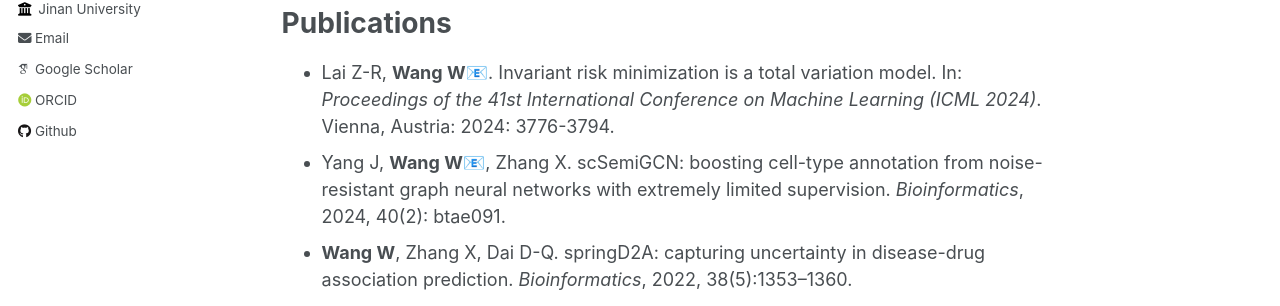
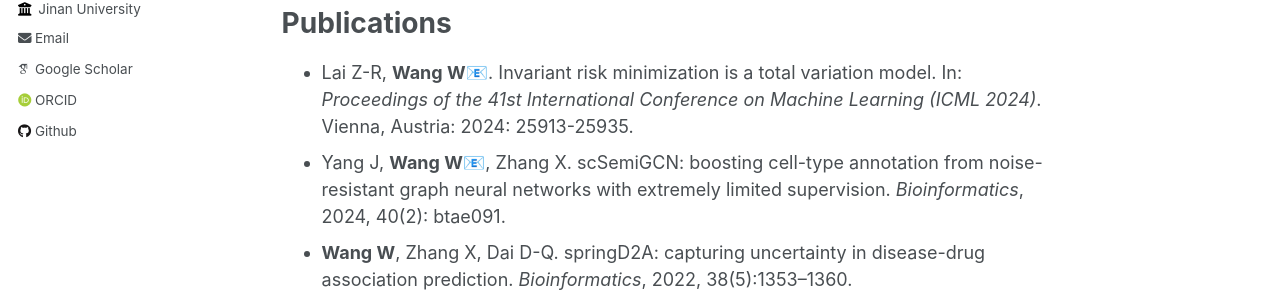
Before and after one commit to wangyuanhao/wangyuanhao.github.io, a Jekyll site: the page built from _pages/about.md, in a window 1280 px wide and 900 px high. Shown: the part 299-605 px from the top of the window. Built offline with Jekyll 4.4.1, drawn with Linux system fonts in a browser that asks for light colours; some web fonts are replaced.

Commit message:
Update about.md

```diff
--- a/_pages/about.md
+++ b/_pages/about.md
@@ -12,7 +12,7 @@ I am currently working in the Department of Mathematics at Jinan (暨南) Univer
 
 Publications
 ======
-* Lai Z-R, **Wang W📧**. Invariant risk minimization is a total variation model. In: *Proceedings of the 41st International Conference on Machine Learning (ICML 2024)*. Vienna, Austria: 2024: 3776-3794.
+* Lai Z-R, **Wang W📧**. Invariant risk minimization is a total variation model. In: *Proceedings of the 41st International Conference on Machine Learning (ICML 2024)*. Vienna, Austria: 2024: 25913-25935.
 * Yang J, **Wang W📧**, Zhang X. scSemiGCN: boosting cell-type annotation from noise-resistant graph neural networks with extremely limited supervision. *Bioinformatics*, 2024, 40(2): btae091.
 * **Wang W**, Zhang X, Dai D-Q. springD2A: capturing uncertainty in disease-drug association prediction. *Bioinformatics*, 2022, 38(5):1353–1360.
 * Zhang X, **Wang W**, Ren C-X, Dai D-Q. Learning representation for multiple biological networks via a robust graph regularized integration approach. *Briefings in Bioinformatics*, 2022, 23(1):bbab409.
```
